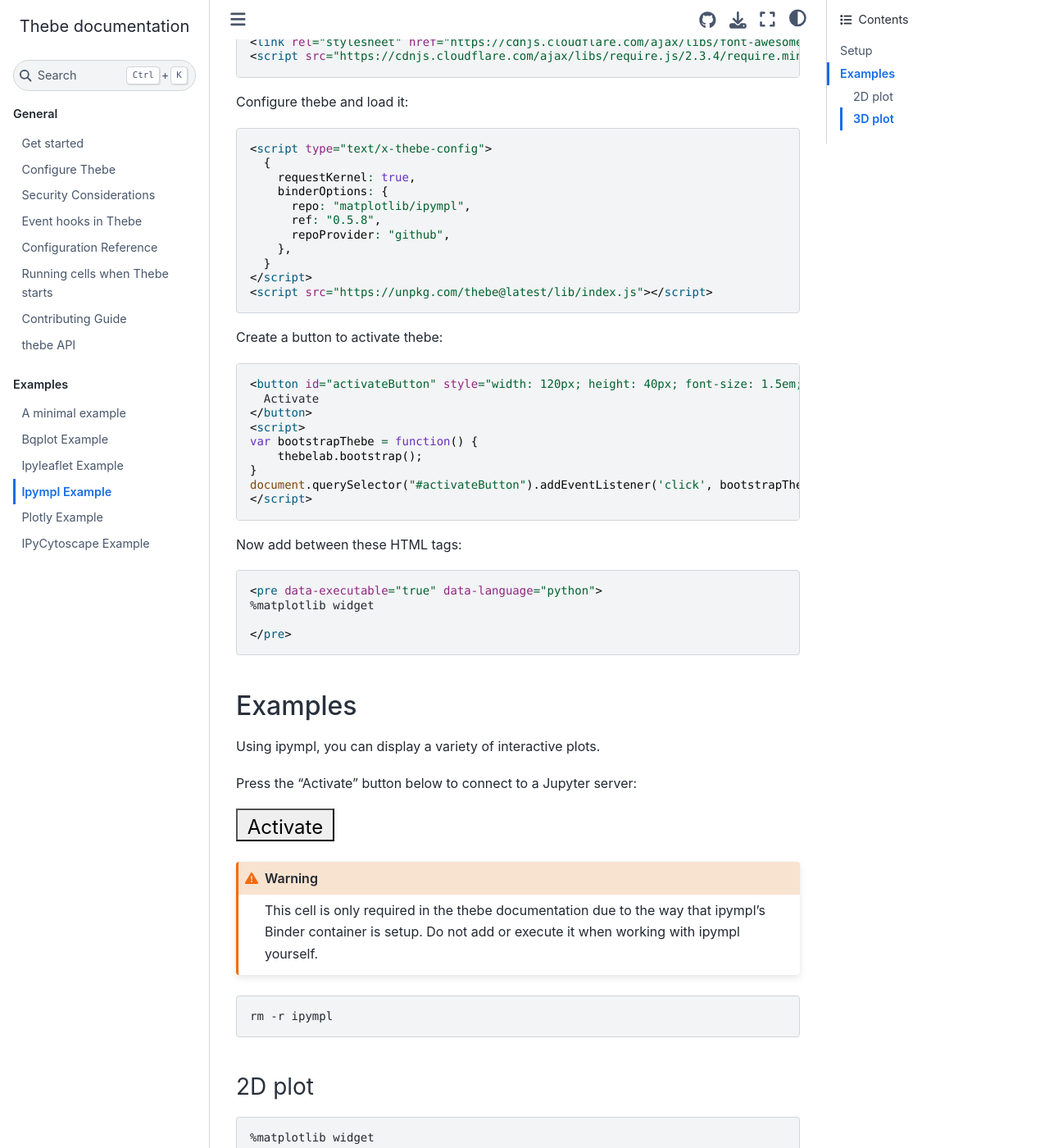
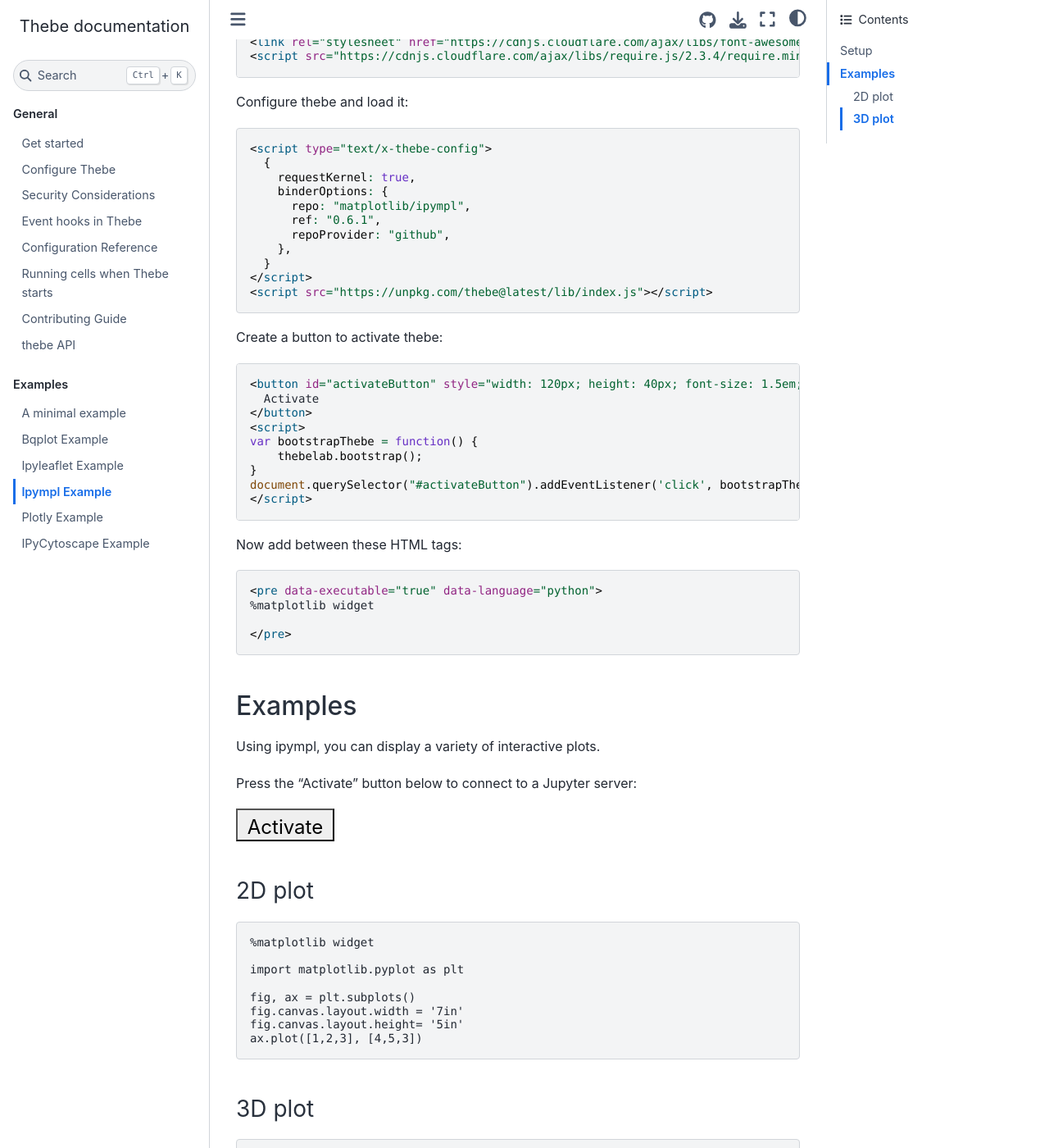
Before and after one commit to jupyter-book/thebe, a Sphinx documentation site: the page built from docs/examples/ipympl_example.rst, in a window 1280 px wide and 1400 px high, scrolled down 304 px. Shown: the whole window at 82% size. Built offline with Sphinx 7.4.7 and the Sphinx Book theme 1.1.4, drawn with Linux system fonts in a browser that asks for light colours; comment, search, counter and statistics services are not loaded.

Commit message:
:books: DOCS: Remove unnecessary code block from ipympl doc page
Removing code block that is not necessary thanks to release 0.6.1 at ipympl: https://github.com/matplotlib/ipympl/pull/272

```diff
--- a/docs/examples/ipympl_example.rst
+++ b/docs/examples/ipympl_example.rst
@@ -28,7 +28,7 @@ Configure thebe and load it:
        requestKernel: true,
        binderOptions: {
          repo: "matplotlib/ipympl",
-         ref: "0.5.8",
+         ref: "0.6.1",
          repoProvider: "github",
        },
      }
@@ -87,21 +87,13 @@ Press the "Activate" button below to connect to a Jupyter server:
        requestKernel: true,
        binderOptions: {
          repo: "matplotlib/ipympl",
-         ref: "0.5.8",
+         ref: "0.6.1",
          repoProvider: "github",
        },
      }
    </script>
    <script src="https://unpkg.com/thebe@latest/lib/index.js"></script>
 
-
-.. warning:: This cell is only required in the thebe documentation due to the way that ipympl's Binder container is setup. Do not add or execute it when working with ipympl yourself.
-
-.. raw:: html
-
-   <pre data-executable="true" data-language="python">
-   rm -r ipympl
-   </pre>
 
 2D plot
 -------
```
